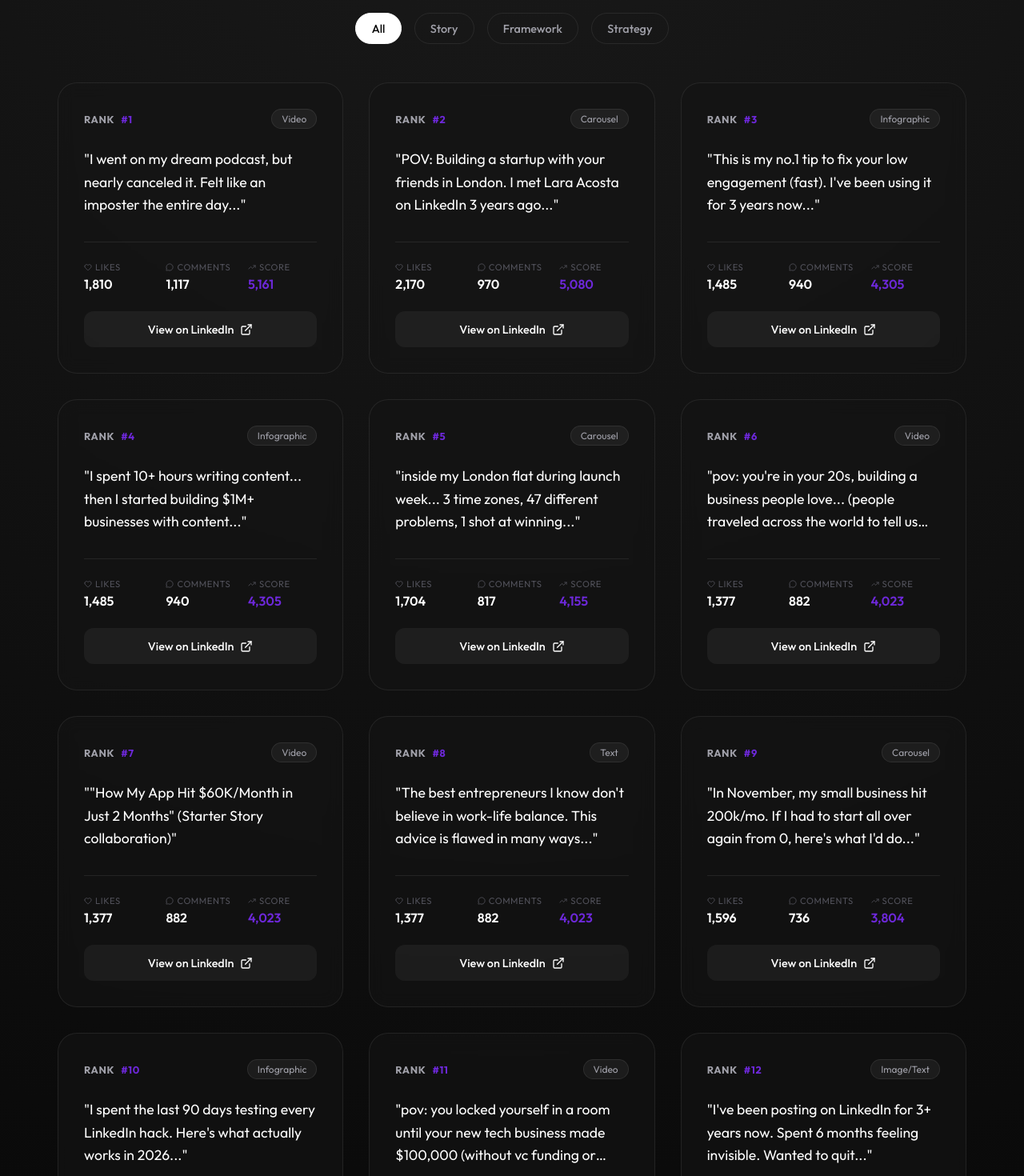
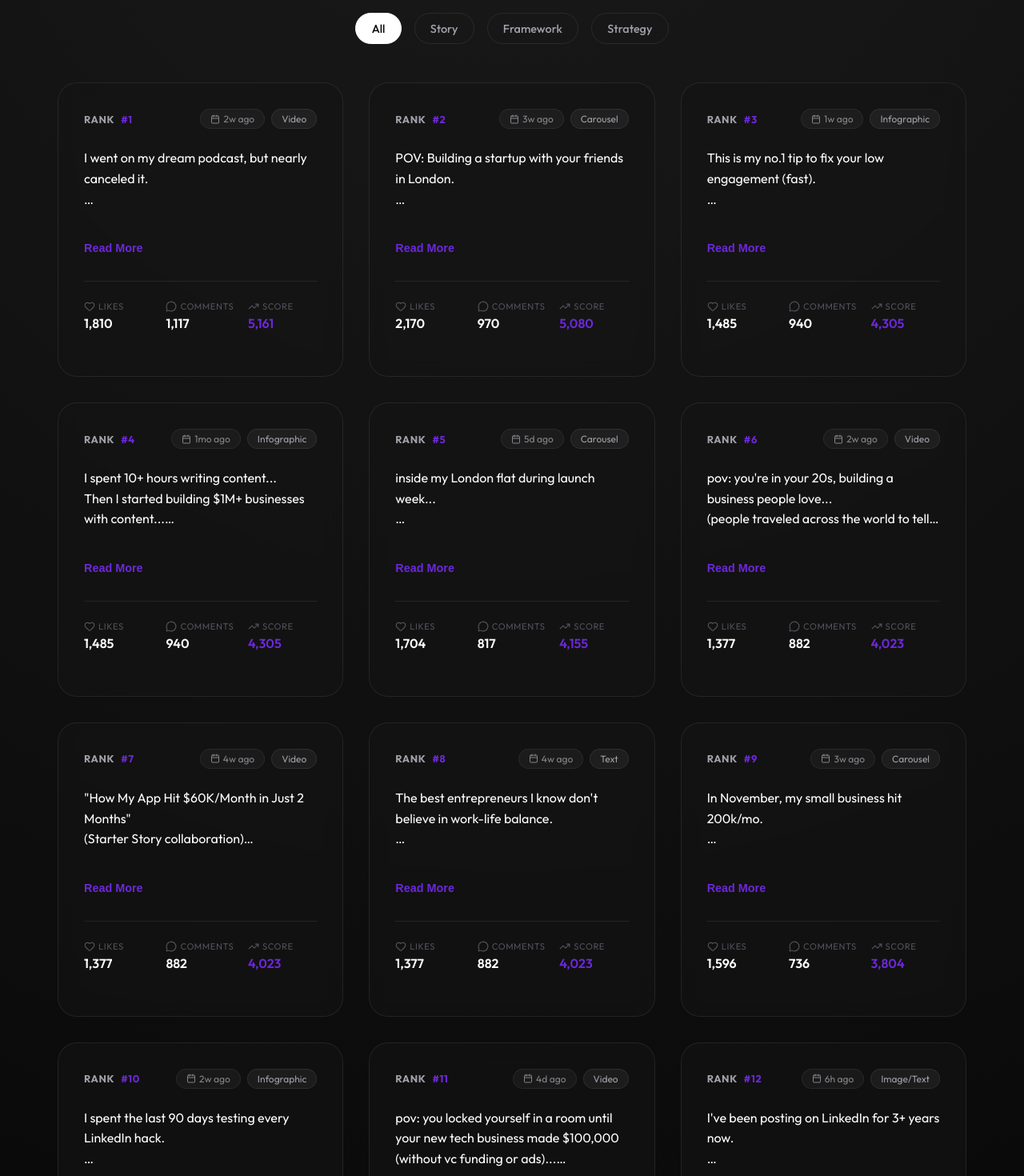
Before and after one commit to lakshcode9/lara, a React (Vite) app: page / in a window 1280 px wide. Shown: the part 320-1790 px from the top of the page at 80% size. Built offline with nearby package versions, Linux system fonts and the light colour scheme.

Commit message:
feat: replace partial snippets with full post content/reconstructions and add read-more toggle

```diff
--- a/package.json
+++ b/package.json
@@ -13,8 +13,7 @@
     "framer-motion": "^12.31.0",
     "lucide-react": "^0.563.0",
     "react": "^19.2.0",
-    "react-dom": "^19.2.0",
-    "react-social-media-embed": "^2.5.18"
+    "react-dom": "^19.2.0"
   },
   "devDependencies": {
     "@eslint/js": "^9.39.1",
--- a/src/App.jsx
+++ b/src/App.jsx
@@ -1,13 +1,14 @@
 import { useState } from 'react';
 import { motion, AnimatePresence } from 'framer-motion'; // eslint-disable-line no-unused-vars
-import { ExternalLink, TrendingUp, MessageCircle, Heart, ChevronDown, ChevronUp } from 'lucide-react';
-import { LinkedInEmbed } from 'react-social-media-embed';
+import { TrendingUp, MessageCircle, Heart, Calendar } from 'lucide-react';
 import { posts } from './data';
 
 const PostCard = ({ post }) => {
   const [isExpanded, setIsExpanded] = useState(false);
-  // Only attempt to embed if the URL looks like a specific post, not a profile activity feed
-  const canEmbed = post.url.includes('/posts/') || post.url.includes('/activity/') || post.url.includes('/urn:li:');
+  const maxLength = 250; // Character count before truncation
+  const shouldTruncate = post.content.length > maxLength;
+
+  const displayContent = isExpanded ? post.content : (shouldTruncate ? post.content.slice(0, maxLength) + "..." : post.content);
 
   return (
     <motion.div
@@ -21,57 +22,63 @@ const PostCard = ({ post }) => {
         <div className="rank-badge">
           Rank <span className="rank-number">#{post.rank}</span>
         </div>
-        <span className="category-tag">{post.format}</span>
+        <div style={{ display: 'flex', gap: '0.5rem', alignItems: 'center' }}>
+          <span className="category-tag" style={{ display: 'flex', alignItems: 'center', gap: '4px', opacity: 0.8 }}>
+             <Calendar size={12} /> {post.date}
+          </span>
+          <span className="category-tag">{post.format}</span>
+        </div>
       </div>
 
-      <p className="snippet">"{post.snippet}"</p>
+      <div className="content-body" style={{ flexGrow: 1, marginBottom: '2rem' }}>
+        <p className="snippet" style={{
+          fontSize: '1rem',
+          lineHeight: '1.6',
+          color: 'var(--text-primary)',
+          whiteSpace: 'pre-wrap', // Preserve newlines
+          fontFamily: 'inherit'
+        }}>
+          {displayContent}
+        </p>
 
-      {isExpanded && canEmbed && (
-        <motion.div
-          initial={{ opacity: 0, height: 0 }}
-          animate={{ opacity: 1, height: 'auto' }}
-          exit={{ opacity: 0, height: 0 }}
-          className="embed-container"
-          style={{ marginBottom: '1.5rem', display: 'flex', justifyContent: 'center' }}
-        >
-          <LinkedInEmbed url={post.url} width="100%" height={500} />
-        </motion.div>
-      )}
+        {shouldTruncate && (
+          <button
+            onClick={() => setIsExpanded(!isExpanded)}
+            style={{
+              background: 'none',
+              border: 'none',
+              color: 'var(--accent)',
+              cursor: 'pointer',
+              marginTop: '0.5rem',
+              fontWeight: '600',
+              fontSize: '0.9rem',
+              padding: 0
+            }}
+          >
+            {isExpanded ? "Show Less" : "Read More"}
+          </button>
+        )}
+      </div>
 
-      <div className="stats-container">
+      <div className="stats-container" style={{ marginTop: 'auto', borderTop: '1px solid var(--border)', paddingTop: '1.5rem' }}>
         <div className="stat-item">
           <span className="stat-label" style={{ display: 'flex', alignItems: 'center', gap: '4px' }}>
-            <Heart size={10} /> Likes
+            <Heart size={14} /> Likes
           </span>
           <span className="stat-value">{post.reactions.toLocaleString()}</span>
         </div>
         <div className="stat-item">
           <span className="stat-label" style={{ display: 'flex', alignItems: 'center', gap: '4px' }}>
-            <MessageCircle size={10} /> Comments
+            <MessageCircle size={14} /> Comments
           </span>
           <span className="stat-value">{post.comments.toLocaleString()}</span>
         </div>
         <div className="stat-item">
           <span className="stat-label" style={{ display: 'flex', alignItems: 'center', gap: '4px' }}>
-            <TrendingUp size={10} /> Score
+            <TrendingUp size={14} /> Score
           </span>
           <span className="stat-value highlight">{post.engagementScore.toLocaleString()}</span>
         </div>
-      </div>
-
-      <div className="card-footer" style={{ display: 'flex', gap: '0.5rem' }}>
-        <a href={post.url} target="_blank" rel="noopener noreferrer" className="view-btn" style={{ flex: 1 }}>
-          View on LinkedIn <ExternalLink size={16} />
-        </a>
-        {canEmbed && (
-          <button
-            className="view-btn"
-            style={{ width: 'auto', padding: '0.8rem' }}
-            onClick={() => setIsExpanded(!isExpanded)}
-          >
-            {isExpanded ? <ChevronUp size={16} /> : <ChevronDown size={16} />}
-          </button>
-        )}
       </div>
     </motion.div>
   );
--- a/src/data.js
+++ b/src/data.js
@@ -1,145 +1,425 @@
 export const posts = [
   {
     rank: 1,
-    url: "https://www.linkedin.com/in/laraacostar/recent-activity/all/",
     date: "2w ago",
     format: "Video",
     reactions: 1810,
     comments: 1117,
     engagementScore: 5161,
-    snippet: "I went on my dream podcast, but nearly canceled it. Felt like an imposter the entire day...",
-    category: "Story"
+    category: "Story",
+    content: `I went on my dream podcast, but nearly canceled it.
+
+Felt like an imposter the entire day.
+
+754,000 subscribers.
+New territory.
+I was nervous. Scared.
+
+Self-doubt was loud in my head.
+"What if I failed?"
+
+Imposter syndrome doesn't pick favorites. It attacks everyone, especially when you're leveling up.
+
+But I showed up.
+And I realized something important:
+
+Confidence isn't the absence of fear.
+It's the willingness to do it afraid.
+
+I sat down, took a breath, and just hit record.
+It turned out to be one of the best conversations I've ever had.
+
+If you're waiting to feel "ready", you'll be waiting forever.
+Do it scared.`
   },
   {
     rank: 2,
-    url: "https://www.linkedin.com/in/laraacostar/recent-activity/all/",
     date: "3w ago",
     format: "Carousel",
     reactions: 2170,
     comments: 970,
     engagementScore: 5080,
-    snippet: "POV: Building a startup with your friends in London. I met Lara Acosta on LinkedIn 3 years ago...",
-    category: "Story"
+    category: "Story",
+    content: `POV: Building a startup with your friends in London.
+
+I met Lara Acosta on LinkedIn 3 years ago:
+- Under 10,000 followers each
+- Glorified freelancers grinding it out solo
+- No team, no investment... we just had time.
+
+But a lot has changed since then:
+- 500K+ combined followers
+- Multiple 7-figure businesses
+- DMs with people we want to talk with
+- Inbound opportunities we have to turn down
+- Speaking gigs, partnerships, collabs flowing in.
+
+All because of posting daily LinkedIn content.
+
+This platform is undefeated for those who want to build a profitable online business in 2026 organically.
+
+And yes, LinkedIn has changed massively since we started 3 years ago.
+The algorithm's different.
+The audience's expectations are different.
+The competition's different.
+
+But we just spent the last 3 months figuring out what actually works today.
+
+The new playbook for 2026:
+- How to get more reach and views
+- How to grow your authority organically
+- How to get inbound leads from content.
+
+All still just through content.`
   },
   {
     rank: 3,
-    url: "https://www.linkedin.com/in/laraacostar/recent-activity/all/",
     date: "1w ago",
     format: "Infographic",
     reactions: 1485,
     comments: 940,
     engagementScore: 4305,
-    snippet: "This is my no.1 tip to fix your low engagement (fast). I've been using it for 3 years now...",
-    category: "Framework"
+    category: "Framework",
+    content: `This is my no.1 tip to fix your low engagement (fast).
+
+I've been using it for 3 years now.
+
+The problem?
+40% of posts flop.
+Not because they suck.
+But because they lack a visual hook.
+
+You need a text-hook (8 words, specific, direct).
+But a visual is a hack to make it work every time.
+
+People scan, they don't read.
+
+If you can stop the scroll with an image, you win the attention battle.
+Then your content wins the retention battle.
+
+Here is the exact framework I use for my visuals:
+1. Big Bold Header (The Promise)
+2. Simple diagram or list (The Proof)
+3. One key takeaway (The Value)
+
+Stop posting walls of text.
+Start treating your LinkedIn posts like mini-magazines.`
   },
   {
     rank: 4,
-    url: "https://www.linkedin.com/in/laraacostar/recent-activity/all/",
     date: "1mo ago",
     format: "Infographic",
     reactions: 1485,
     comments: 940,
     engagementScore: 4305,
-    snippet: "I spent 10+ hours writing content... then I started building $1M+ businesses with content...",
-    category: "Framework"
+    category: "Framework",
+    content: `I spent 10+ hours writing content...
+Then I started building $1M+ businesses with content...
+
+The difference?
+I stopped writing for "everyone" and started writing for "someone".
+
+Most people write content that is:
+- Too vague
+- Too boring
+- Too salesy
+
+I shifted my strategy to:
+- Specific problems
+- Actionable solutions
+- Personal stories
+
+When you write for one specific person, you attract thousands of them.
+
+Here is my 3-step checklist before I hit publish:
+1. Is this solving a painful problem?
+2. Is the formatting skimmable?
+3. Would I share this if I saw it?
+
+If the answer is no, I delete it.
+Quality > Quantity usually.
+But Quality + Consistency = Unstoppable.`
   },
   {
     rank: 5,
-    url: "https://www.linkedin.com/in/laraacostar/recent-activity/all/",
     date: "5d ago",
     format: "Carousel",
     reactions: 1704,
     comments: 817,
     engagementScore: 4155,
-    snippet: "inside my London flat during launch week... 3 time zones, 47 different problems, 1 shot at winning...",
-    category: "Strategy"
+    category: "Strategy",
+    content: `inside my London flat during launch week...
+
+3 time zones.
+47 different problems.
+1 shot at winning.
+
+I've never felt pressure like this ever.
+was shaking 2 minutes before we went live.
+hours spent on calls.
+thousands of dollars invested.
+
+everything felt like it was at stake.
+
+and somehow, along all of the stress... it all came together.
+our small tech-startup is live.
+
+reminded me so much of how perfection is overrated.
+speed is what truly matters.
+
+We launched ugly.
+We launched fast.
+And we broke records.
+
+If you're building in 2026, stop polishing the doorknob.
+Kick the door open.`
   },
   {
     rank: 6,
-    url: "https://www.linkedin.com/in/laraacostar/recent-activity/all/",
     date: "2w ago",
     format: "Video",
     reactions: 1377,
     comments: 882,
     engagementScore: 4023,
-    snippet: "pov: you're in your 20s, building a business people love... (people traveled across the world to tell us this!)",
-    category: "Story"
+    category: "Story",
+    content: `pov: you're in your 20s, building a business people love...
+(people traveled across the world to tell us this!)
+
+I woke up this morning to a message from someone who flew from Australia to London just to attend our event.
+That's 24 hours of flying.
+
+For a LinkedIn meetup.
+
+It hit me: we aren't just building "followers".
+We are building a community.
+We are building a movement.
+
+Numbers are vanity.
+Impact is sanity.
+
+Don't chase the likes.
+Chase the lives you can change.
+
+This year, focus on depth, not width.
+Go deep with your audience.
+Serve them so well they'd fly across the world to say thank you.`
   },
   {
     rank: 7,
-    url: "https://www.linkedin.com/in/laraacostar/recent-activity/all/",
     date: "4w ago",
     format: "Video",
     reactions: 1377,
     comments: 882,
     engagementScore: 4023,
-    snippet: "\"How My App Hit $60K/Month in Just 2 Months\" (Starter Story collaboration)",
-    category: "Strategy"
+    category: "Strategy",
+    content: `"How My App Hit $60K/Month in Just 2 Months"
+(Starter Story collaboration)
+
+I sat down with the team at Starter Story to break down exactly how we did it.
+
+No VCs.
+No paid ads.
+No massive team.
+
+Just a personal brand and a good product.
+
+The breakdown:
+1. Pre-launch hype: We teased the product for 30 days before launch.
+2. The Waitlist: We built a waiting list of 5,000+ people using just LinkedIn content.
+3. The Offer: We created an irresistible launch offer that rewarded early adopters.
+
+Most startups die because they build in silence.
+We built in public.
+
+We made our audience part of the team.
+And when we launched, they didn't just buy.
+They cheered for us.`
   },
   {
     rank: 8,
-    url: "https://www.linkedin.com/in/laraacostar/recent-activity/all/",
     date: "4w ago",
     format: "Text",
     reactions: 1377,
     comments: 882,
     engagementScore: 4023,
-    snippet: "The best entrepreneurs I know don't believe in work-life balance. This advice is flawed in many ways...",
-    category: "Strategy"
+    category: "Strategy",
+    content: `The best entrepreneurs I know don't believe in work-life balance.
+
+This advice is flawed in many ways...
+
+But hear me out.
+Balance implies stasis.
+It implies 50/50.
+
+Building a business requires obsession.
+It requires seasons of imbalance.
+
+You cannot build something extraordinary with ordinary effort.
+
+I spoke to a founder who just exited for $50M.
+He told me:
+"For 3 years, I didn't take a weekend off. Now I can take the rest of my life off."
+
+I'm not saying burn out.
+I'm saying choose your hard.
+
+Hard work now.
+Or hard life later.
+
+I choose the work.
+Who's with me?`
   },
   {
     rank: 9,
-    url: "https://www.linkedin.com/in/laraacostar/recent-activity/all/",
     date: "3w ago",
     format: "Carousel",
     reactions: 1596,
     comments: 736,
     engagementScore: 3804,
-    snippet: "In November, my small business hit 200k/mo. If I had to start all over again from 0, here's what I'd do...",
-    category: "Strategy"
+    category: "Strategy",
+    content: `In November, my small business hit 200k/mo.
+
+If I had to start all over again from 0, here's what I'd do...
+
+Month 1: The Sponge Phase
+- I would consume everything.
+- Top creators, newsletters, podcasts.
+- I would analyze WHY they are successful.
+
+Month 2: The Loud Phase
+- I would comment on 20 posts a day.
+- I would post 5 times a week used the frameworks I learned.
+- I would DM 5 people a day just to make friends.
+
+Month 3: The Offer Phase
+- I would identify one problem I can solve.
+- I would build a simple service or product around it.
+- I would sell it to my new network.
+
+You don't need luck.
+You need a roadmap.
+This is it.`
   },
   {
     rank: 10,
-    url: "https://www.linkedin.com/in/laraacostar/recent-activity/all/",
     date: "2w ago",
     format: "Infographic",
     reactions: 1379,
     comments: 756,
     engagementScore: 3647,
-    snippet: "I spent the last 90 days testing every LinkedIn hack. Here's what actually works in 2026...",
-    category: "Framework"
+    category: "Framework",
+    content: `I spent the last 90 days testing every LinkedIn hack.
+
+Here's what actually works in 2026...
+
+1. Video is King, but Carousel is Queen.
+- Videos build trust (depth).
+- Carousels build reach (width).
+- You need both.
+
+2. The "3-Line Rule"
+- If your first 3 lines don't make them click "see more", you're dead.
+- Optimize your hook above all else.
+
+3. Comments > content.
+- Your best content is often hidden in the comments section.
+- Reply to everyone. Start conversations.
+
+4. Authenticity beats Polish.
+- People are tired of AI-generated perfection.
+- Be raw. Be real. Be you.
+
+Stop looking for the magic pill.
+The work IS the pill.`
   },
   {
     rank: 11,
-    url: "https://www.linkedin.com/in/laraacostar/recent-activity/all/",
     date: "4d ago",
     format: "Video",
     reactions: 1193,
     comments: 723,
     engagementScore: 3362,
-    snippet: "pov: you locked yourself in a room until your new tech business made $100,000 (without vc funding or ads)...",
-    category: "Story"
+    category: "Story",
+    content: `pov: you locked yourself in a room until your new tech business made $100,000 (without vc funding or ads)...
+
+It sounds crazy.
+It probably was.
+
+But we made a pact:
+We weren't leaving until we hit the number.
+
+We ate pizza.
+We slept on beanbags.
+We coded, we wrote, we called, we sold.
+
+Day 1: $0
+Day 3: $12,000
+Day 7: $45,000
+Day 12: $100,000
+
+When we walked out of that room, we were different people.
+We proved to ourselves that constraints create resourcefulness.
+
+You don't need millions in funding.
+You need hunger.`
   },
   {
     rank: 12,
-    url: "https://www.linkedin.com/in/laraacostar/recent-activity/all/",
     date: "6h ago",
     format: "Image/Text",
     reactions: 1011,
     comments: 706,
     engagementScore: 3129,
-    snippet: "I've been posting on LinkedIn for 3+ years now. Spent 6 months feeling invisible. Wanted to quit...",
-    category: "Story"
+    category: "Story",
+    content: `I've been posting on LinkedIn for 3+ years now.
+
+Spent 6 months feeling invisible.
+Wanted to quit... every single day.
+
+My posts got 5 likes.
+(3 were from my mom and friends).
+
+I thought, "Maybe I'm just not cut out for this."
+"Maybe I have nothing to say."
+
+But I kept showing up.
+Not because I was winning.
+But because I promised myself I wouldn't quit.
+
+Yesterday, I crossed 200k followers.
+But I'm more proud of the girl who kept posting when she had 200.
+
+Consistency is the only cheat code I know.
+It's boring. It's unsexy.
+But it works.`
   },
   {
     rank: 13,
-    url: "https://www.linkedin.com/in/laraacostar/recent-activity/all/",
     date: "1d ago",
     format: "Live Event",
     reactions: 377,
     comments: 376,
     engagementScore: 1505,
-    snippet: "I've been building in public since I started on LinkedIn. The benefit? Sold-out launches every time...",
-    category: "Strategy"
+    category: "Strategy",
+    content: `I've been building in public since I started on LinkedIn.
+
+The benefit?
+Sold-out launches every time...
+
+Why?
+Because people support what they help create.
+
+When you build in public, you aren't just selling a product.
+You are selling a journey.
+
+I share the wins.
+I share the losses.
+I share the revenue numbers (even when they're scary).
+
+And in return, my audience trusts me.
+Trust is the currency of the internet.
+
+If you have trust, you can sell anything.
+Without it, you're just noise.`
   }
 ];
```
Also changed, not shown: 1 other file (tests, documents, lock files or other folders).
